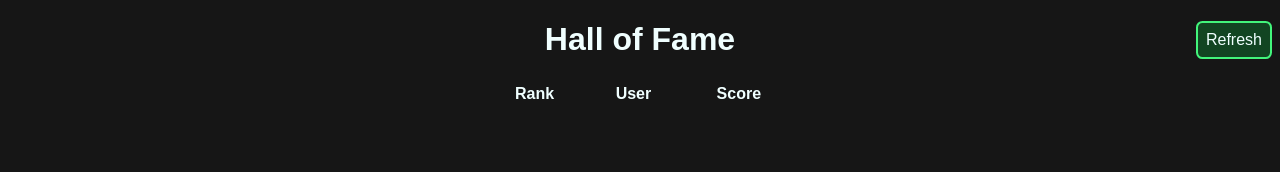
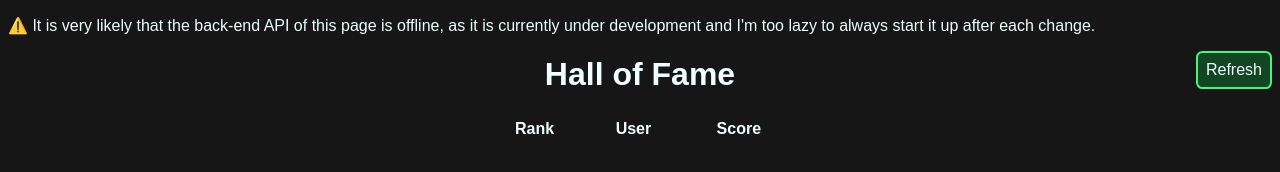
Before and after one commit to furryfoxo/furryfoxo.github.io, a plain HTML site: page neodash-api/main.html in a window 1280 px wide. Drawn offline with Linux system fonts and the light colour scheme.

Commit message:
add notice

```diff
--- a/neodash-api/main.html
+++ b/neodash-api/main.html
@@ -7,6 +7,7 @@
 	<link href="style.css" rel="stylesheet"/>
 </head>
 <body>
+	<p>⚠️ It is very likely that the back-end API of this page is offline, as it is currently under development and I'm too lazy to always start it up after each change.</p>
 	<button style="float: right;" id="btn">Refresh</button>
 
 	<div class="center">
```
